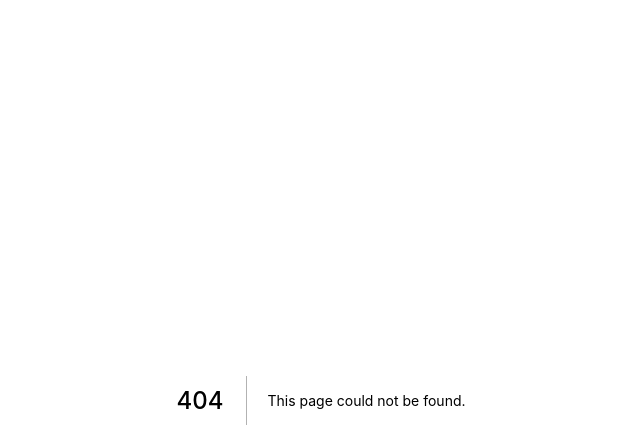
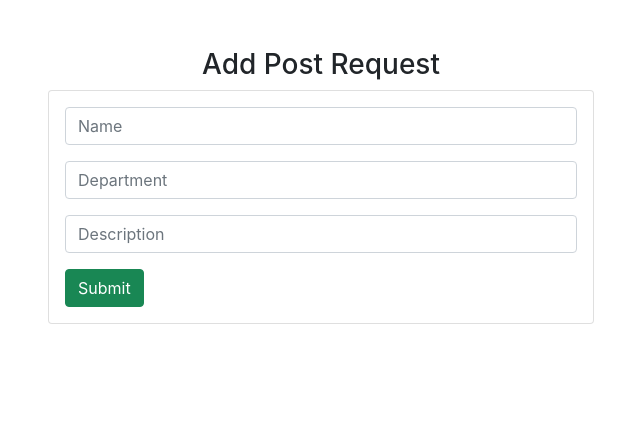
Before and after one commit to jibon969/nextjs_core, a Next.js app: page /employee/add-employee in a window 1280 px wide. Before the commit this address had no page. Shown: the top 448 px of the page, without its empty margins (319-959 px from the left). Built offline with nearby package versions, Linux system fonts and the light colour scheme.

Commit message:
added try post request

```diff
--- /dev/null
+++ b/src/pages/employee/add-employee.js
@@ -0,0 +1,72 @@
+import {useState, useEffect} from 'react';
+
+const AddEmployee = () => {
+
+    const [title, setTitle] = useState('');
+    const [category, setCategory] = useState('');
+    const [description, setDescription] = useState('');
+
+    const handleSubmit = () => {
+        event.preventDefault();
+        let data = {title, category, description};
+        fetch(`http://127.0.0.1:8000/blog/`, {
+            method: "POST",
+            headers: {
+                'Accept': 'application/json',
+                'Content-Type': 'application/json',
+            },
+            body: JSON.stringify(data)
+        }).then((res) => console.log("adding ....", res))
+            .catch((err) => {
+                console.log(err.message)
+            })
+    };
+
+    return (
+        <div className="container mt-5">
+            <h3 className="text-center">Add Post Request</h3>
+            <div className="row justify-content-center">
+                <div className="col-md-6">
+                    <div className="card">
+                        <div className="card-body">
+                            <form action="#">
+                                <input
+                                    type="text"
+                                    className="form-control mb-3"
+                                    placeholder="Name"
+                                    name="title"
+                                    value={title}
+                                    onChange={(e) => {
+                                        setTitle(e.target.value)
+                                    }}
+                                />
+                                <input
+                                    type="text"
+                                    className="form-control mb-3"
+                                    placeholder="Department"
+                                    name="category"
+                                    value={category}
+                                    onChange={(e) => {
+                                        setCategory(e.target.value)
+                                    }}
+                                />
+                                <input
+                                    type="text"
+                                    className="form-control mb-3"
+                                    placeholder="Description"
+                                    name="description"
+                                    value={description}
+                                    onChange={(e) => {
+                                        setDescription(e.target.value)
+                                    }}
+                                />
+                                <button className="btn btn-success" onClick={handleSubmit}>Submit</button>
+                            </form>
+                        </div>
+                    </div>
+                </div>
+            </div>
+        </div>
+    )
+};
+export default AddEmployee;
```
Also changed, not shown: src/pages/employee/index.js (+3 -4 lines).
